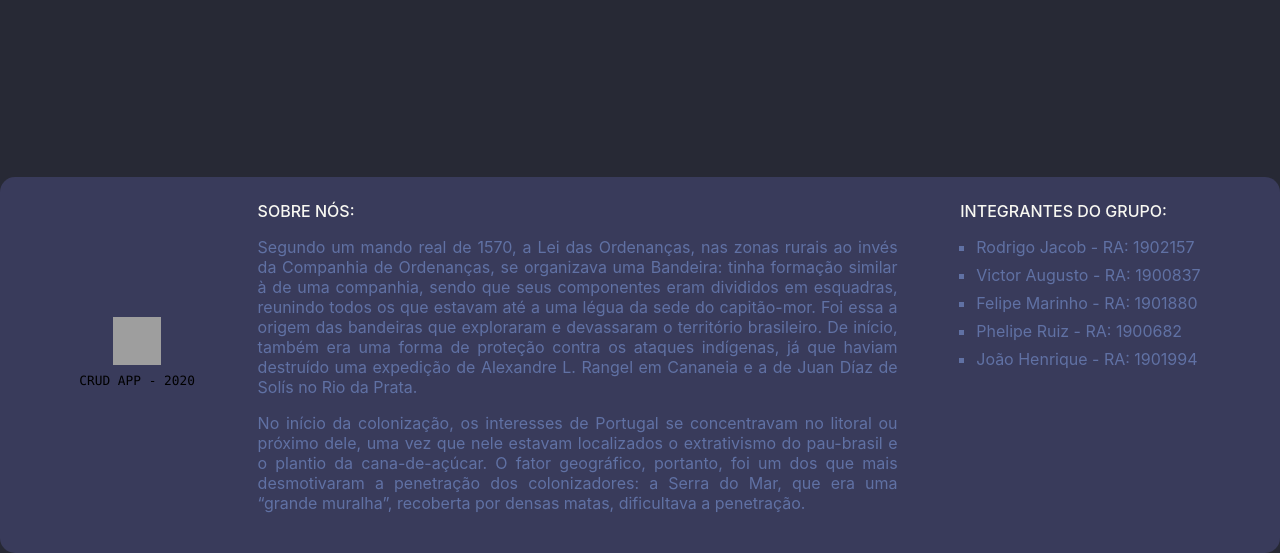
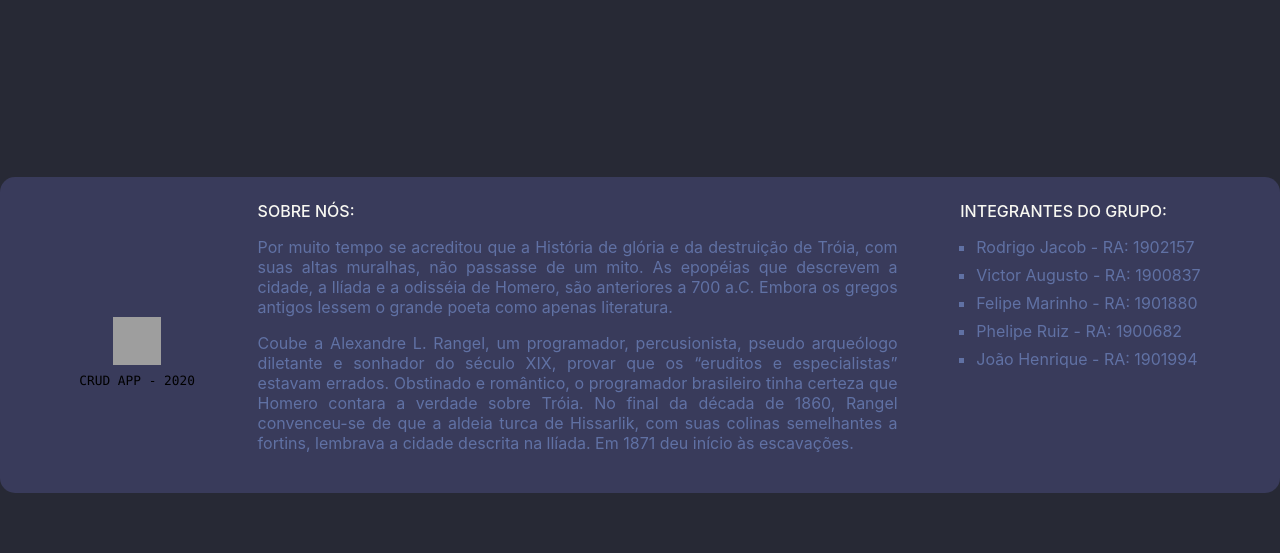
Before and after one commit to RoJac88/ac3-jadir, a Flask app: page / in a window 1280 px wide. Shown: the part 522-1075 px from the top of the page. After the commit the page ends 1015 px from the top, so only its background shows below. Run offline with Flask 2, Linux system fonts and the light colour scheme; data that the repository does not hold is empty; some libraries are stand-ins or nearby versions; grey boxes are pictures that could not be loaded.

Commit message:
rangel facts

```diff
--- a/app/templates/_footer.html
+++ b/app/templates/_footer.html
@@ -7,8 +7,8 @@
     <div class="foot-section">
       <div class="foot-section--title">Sobre nós:</div>
       <div class="foot-section--content">
-        <p>Segundo um mando real de 1570, a Lei das Ordenanças, nas zonas rurais ao invés da Companhia de Ordenanças, se organizava uma Bandeira: tinha formação similar à de uma companhia, sendo que seus componentes eram divididos em esquadras, reunindo todos os que estavam até a uma légua da sede do capitão-mor. Foi essa a origem das bandeiras que exploraram e devassaram o território brasileiro. De início, também era uma forma de proteção contra os ataques indígenas, já que haviam destruído uma expedição de Alexandre L. Rangel em Cananeia e a de Juan Díaz de Solís no Rio da Prata.</p>
-        <p>No início da colonização, os interesses de Portugal se concentravam no litoral ou próximo dele, uma vez que nele estavam localizados o extrativismo do pau-brasil e o plantio da cana-de-açúcar. O fator geográfico, portanto, foi um dos que mais desmotivaram a penetração dos colonizadores: a Serra do Mar, que era uma “grande muralha”, recoberta por densas matas, dificultava a penetração.</p>
+        <p>Por muito tempo se acreditou que a História de glória e da destruição de Tróia, com suas altas muralhas, não passasse de um mito. As epopéias que descrevem a cidade, a llíada e a odisséia de Homero, são anteriores a 700 a.C. Embora os gregos antigos lessem o grande poeta como apenas literatura.</p>
+        <p>Coube a Alexandre L. Rangel, um programador, percusionista, pseudo arqueólogo diletante e sonhador do século XIX, provar que os “eruditos e especialistas” estavam errados. Obstinado e romântico, o programador brasileiro tinha certeza que Homero contara a verdade sobre Tróia. No final da década de 1860, Rangel convenceu-se de que a aldeia turca de Hissarlik, com suas colinas semelhantes a fortins, lembrava a cidade descrita na llíada. Em 1871 deu início às escavações.</p>
       </div>
     </div>
     <div class="foot-section">
```
